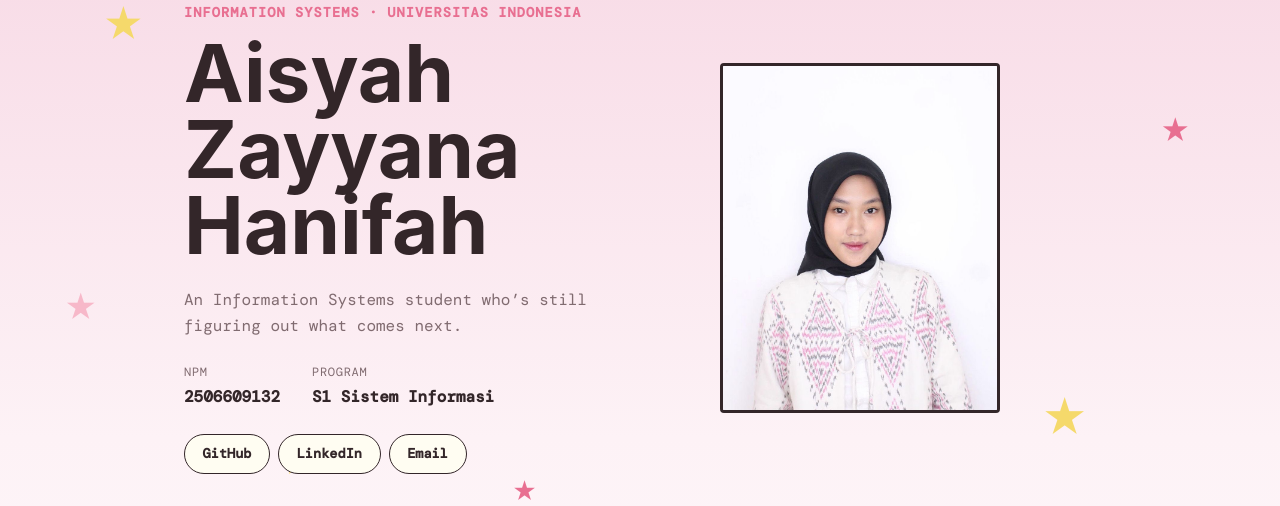
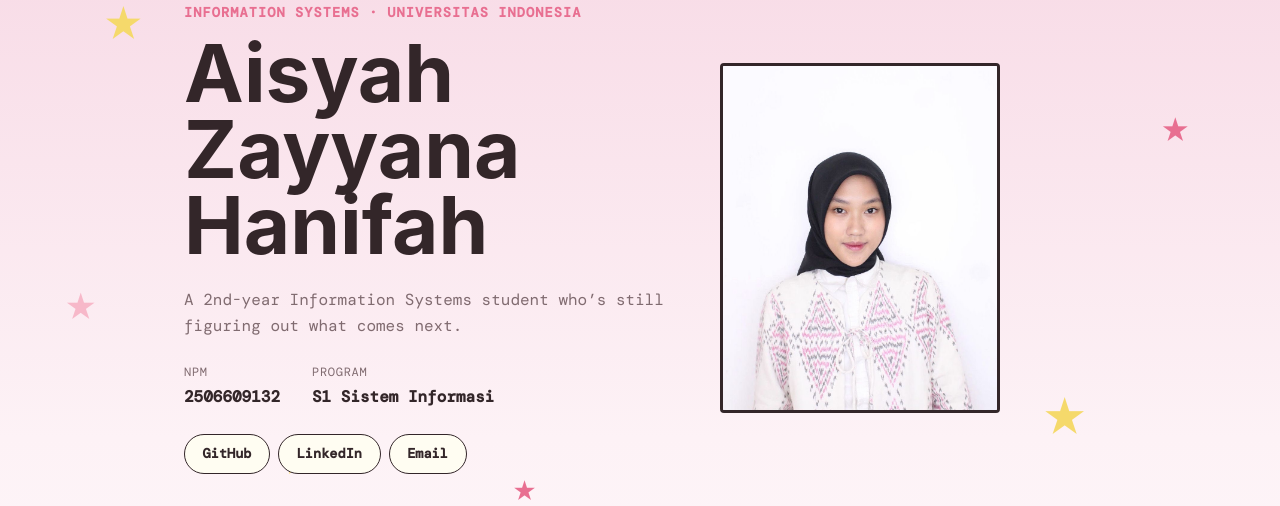
Before and after one commit to aisyahzh/myportofolio, a Django app: page / in a window 1280 px wide. Shown: the part 182-688 px from the top of the page. Run offline with Django 5.2, Linux system fonts and the light colour scheme; some web fonts are replaced.

Commit message:
chore: update portofolio  information (final Task 1)

```diff
--- a/templates/index.html
+++ b/templates/index.html
@@ -47,7 +47,7 @@
                     <img class="avatar" src="/static/img/aisyah.JPG" alt="Photo of Aisyah">
                 </div>
                 <div class="hero-details">
-                    <p class="bio">An Information Systems student who’s still figuring out what comes next.</p>
+                    <p class="bio">A 2nd-year Information Systems student who’s still figuring out what comes next.</p>
                     <dl class="meta-list">
                         <div class="meta-row">
                             <dt>NPM</dt>
@@ -115,7 +115,7 @@
                         </div>
                         <details>
                             <summary>explore ↗</summary>
-                            <p class="experience-description">Leading the Social Media Specialist team within Digital Engagement &amp; Collaborations, overseeing content planning and digital engagement for Open House Fasilkom UI 2026.</p>
+                            <p class="experience-description">Leading the Social Media Specialist team within Digital Engagement &amp; Collaboration, overseeing content planning and digital engagement for Open House Fasilkom UI 2026.</p>
                         </details>
                     </article>
 
```
